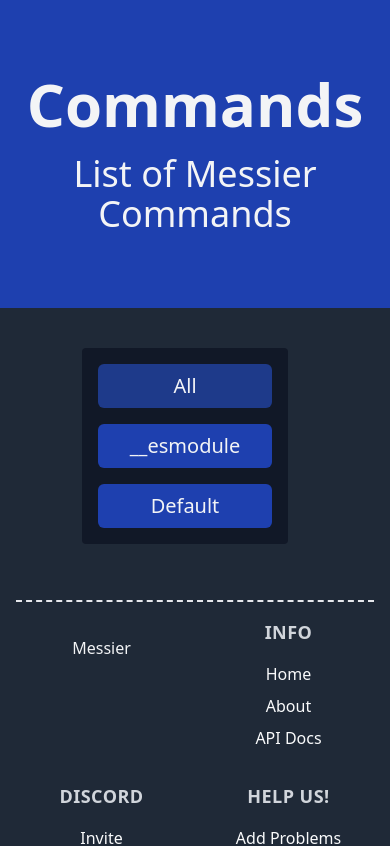
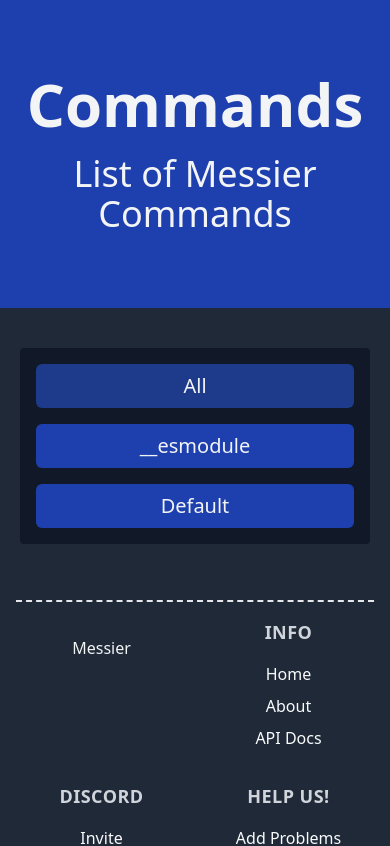
Before and after one commit to opalarchive/messier, a Next.js app: page /commands in a window 390 px wide. Shown: the top 846 px of the page. Built offline with nearby package versions, Linux system fonts and the light colour scheme.

Commit message:
commit so i can work on my non crashing laptop

```diff
--- a/src/pages/commands.tsx
+++ b/src/pages/commands.tsx
@@ -170,7 +170,7 @@ const Commands: FC<{}> = () => {
           List of Messier Commands
         </h2>
       </div>
-      <div className="justify-center items-start px-5 py-10 space-x-5 flex">
+      <div className="justify-center items-start px-5 py-10 space-x-5 sm:flex">
         <div className="space-y-4 bg-gray-900 flex col-span-1 flex-col items-center p-4 rounded grid">
           <Category
             name="All"
```
